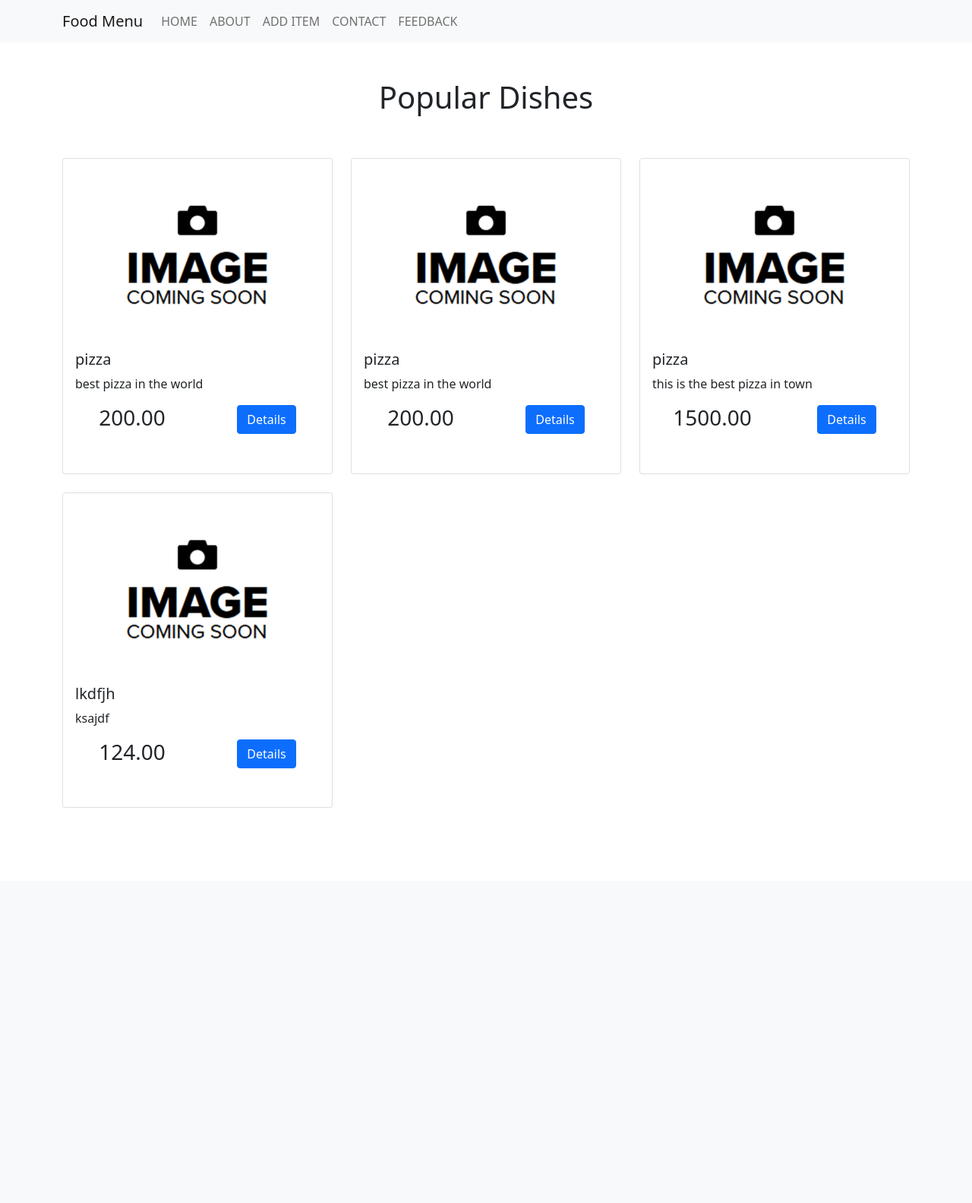
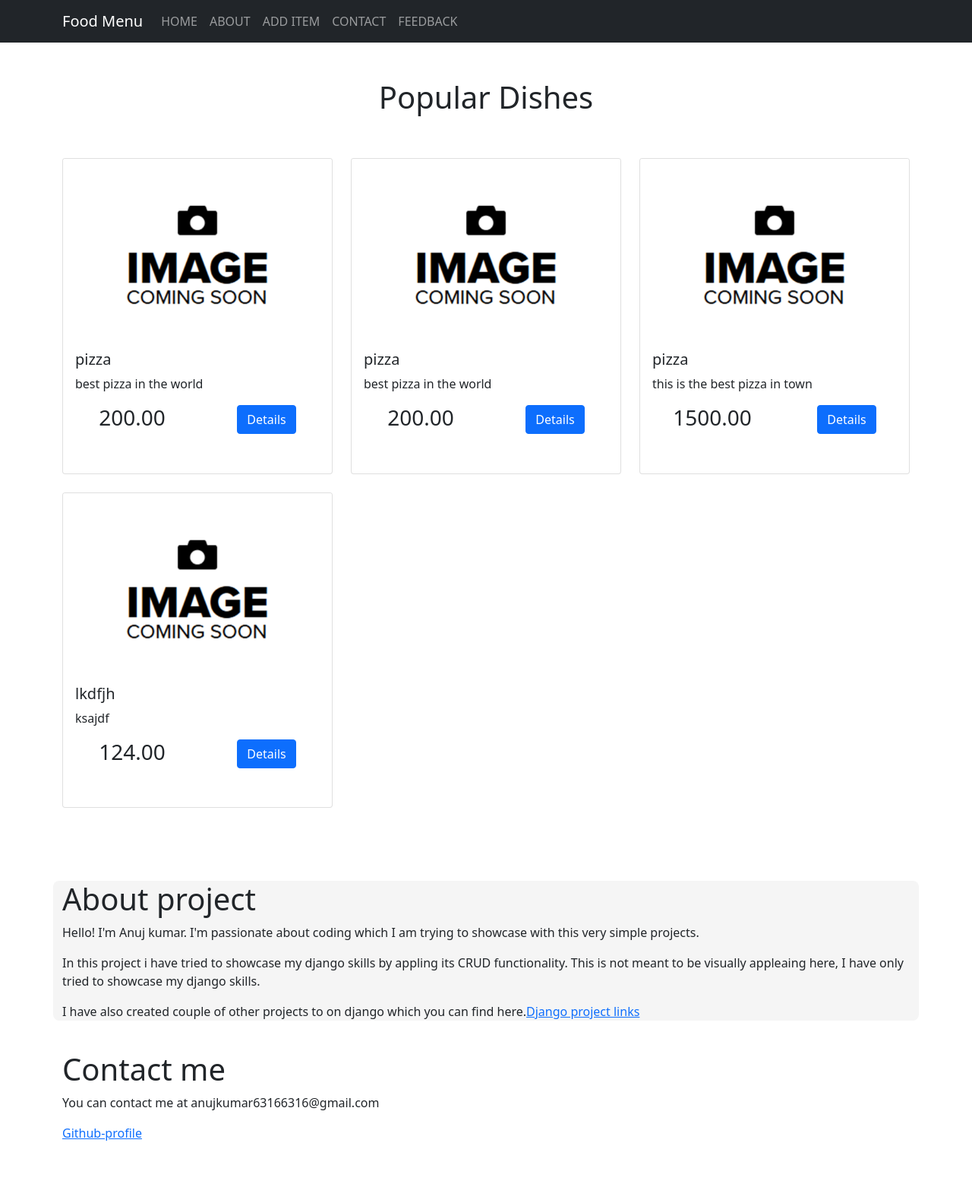
Before and after one commit to Anujkumar6316/Practice_django, a Django app: page / in a window 1280 px wide. Shown: the whole page at 76% size. Before the commit the page ends 1063 px from the top, so only its background shows below. Run offline with Django 5.2, Linux system fonts and the light colour scheme; data comes from the database, SQL or seed files in the repository.

Commit message:
done with CRUD

```diff
--- a/mysite2/food_menu/templates/food_menu/base.html
+++ b/mysite2/food_menu/templates/food_menu/base.html
@@ -7,7 +7,7 @@
     <title>Bootstrap Food Menu</title>
 </head>
 <body>
-    <header class="navbar navbar-expand-lg navbar-light bg-light">
+    <header class="navbar navbar-expand-lg navbar-dark bg-dark">
         <div class="container">
             <a class="navbar-brand" href="#">Food Menu</a>
             <button class="navbar-toggler" type="button" data-bs-toggle="collapse" data-bs-target="#navbarNav" aria-controls="navbarNav" aria-expanded="false" aria-label="Toggle navigation">
@@ -19,13 +19,13 @@
                         <a class="nav-link" href="#">HOME</a>
                     </li>
                     <li class="nav-item">
-                        <a class="nav-link" href="#">ABOUT</a>
+                        <a class="nav-link" href="#about">ABOUT</a>
                     </li>
                     <li class="nav-item">
                         <a class="nav-link" href="{% url 'add' %}">ADD ITEM</a>
                     </li>
                     <li class="nav-item">
-                        <a class="nav-link" href="#">CONTACT</a>
+                        <a class="nav-link" href="#contact">CONTACT</a>
                     </li>
                     <li class="nav-item">
                         <a class="nav-link" href="#">FEEDBACK</a>
--- a/mysite2/food_menu/templates/food_menu/index.html
+++ b/mysite2/food_menu/templates/food_menu/index.html
@@ -39,6 +39,24 @@
     <script src="https://cdn.jsdelivr.net/npm/bootstrap@5.0.2/dist/js/bootstrap.bundle.min.js"
         integrity="sha384-MrcW6ZMFYlzcLA8Nl+NtUVF0sA7MsXsP1UyJoMp4YLEuNSfAP+JcXn/tWtIaxVXM"
         crossorigin="anonymous"></script>
+
+    <!-- about me -->
+    <section class="about container" style="background-color: #f5f5f5; border-radius: 8px;" id="about">
+    <h1>About project</h1>
+    <p>Hello! I'm Anuj kumar. I'm passionate about coding which I am trying to showcase with this very simple projects. </p>
+    <p>In this project i have tried to showcase my django skills by appling its CRUD functionality. This is not meant to be visually appleaing here, I have only tried to showcase my django skills.
+    </p>
+    <p>
+        I have also created couple of other projects to on django which you can find here.<a href="#">Django project links</a>
+    </p>
+</section>
+
+<!-- contact me -->
+<section id="contact" class="container" style="margin-bottom: 80px ; margin-top: 40px;">
+    <h1>Contact me</h1>
+    <p>You can contact me at anujkumar63166316@gmail.com</p>
+    <a href="https://www.github.com/Anujkumar6316">Github-profile</a>
+</section>
     {% endblock %}
 </body>
 
```
